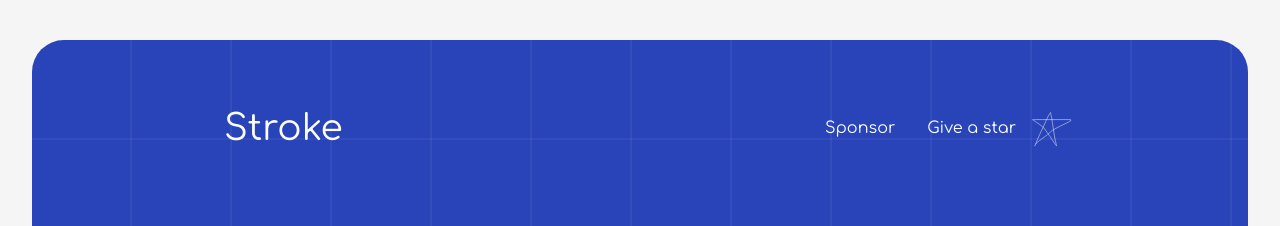
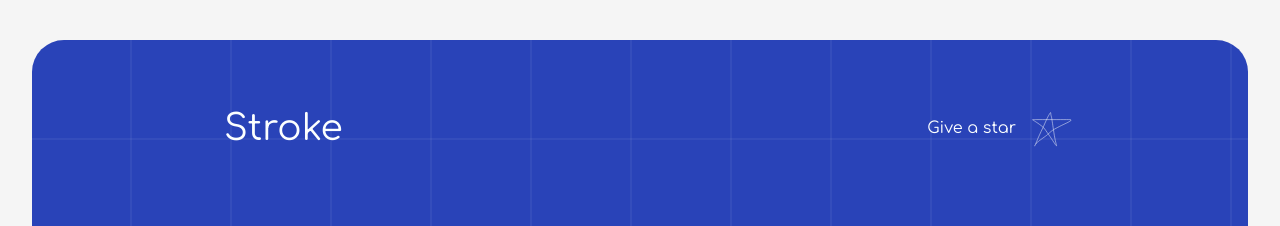
Before and after one commit to abhix4/stroke, a Next.js app: page / in a window 1280 px wide. Shown: the top 226 px of the page. Built offline with nearby package versions, Linux system fonts and the light colour scheme.

Commit message:
hide: sponsors

```diff
--- a/components/navbar.tsx
+++ b/components/navbar.tsx
@@ -6,7 +6,7 @@ export default function Navbar(){
         <nav className=" flex px-8 justify-between items-center">
             <h2 className="text-2xl md:text-4xl text-[#FCFFFF] font-medium md:ml-40">Stroke</h2>
            <div className="flex justify-between gap-4 md:gap-8">
-            <a className="flex gap-2 text-[#FCFFFF] text-base  items-center" href="https://github.com/abhix4/stroke">Sponsor</a>
+            {/* <a className="flex gap-2 text-[#FCFFFF] text-base  items-center" href="https://github.com/abhix4/stroke">Sponsor</a> */}
             <a className="flex gap-2 text-[#FCFFFF] text-base items-center " href="https://github.com/abhix4/stroke">Give a star <Star/></a>
            </div>
         </nav>
```
